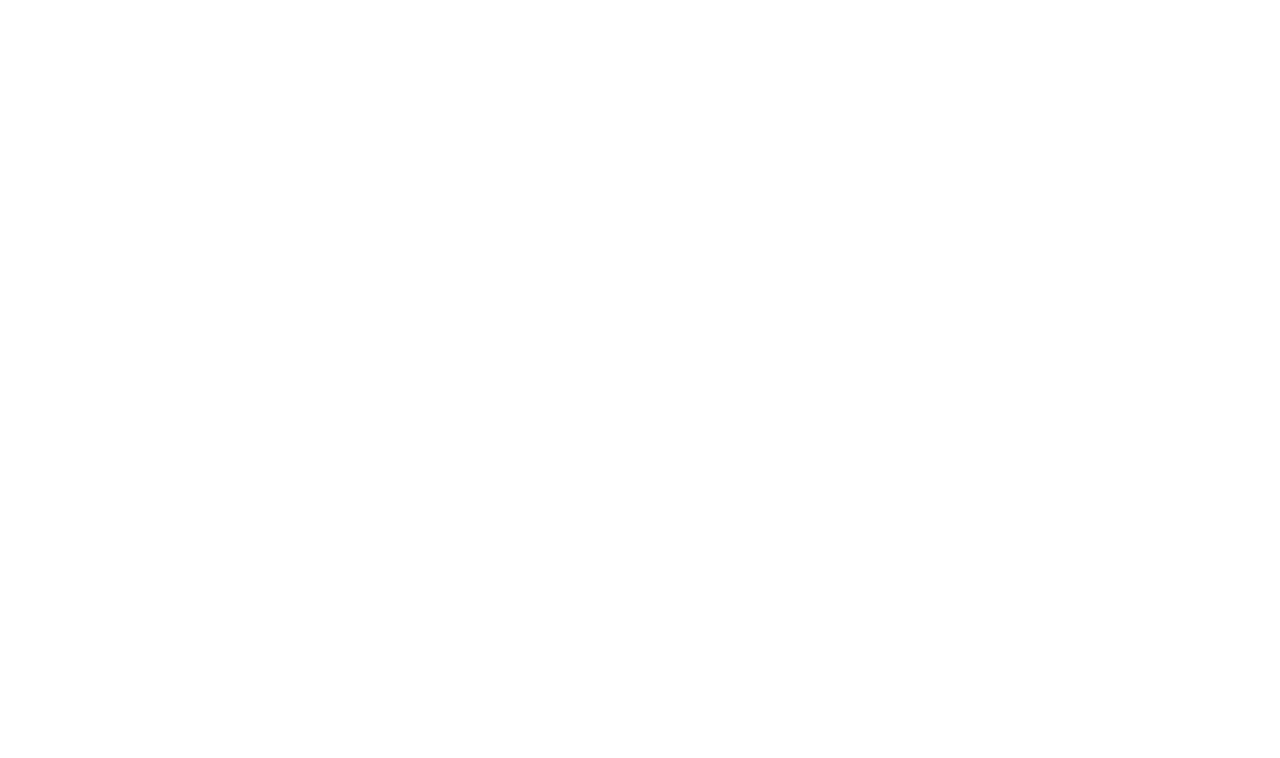
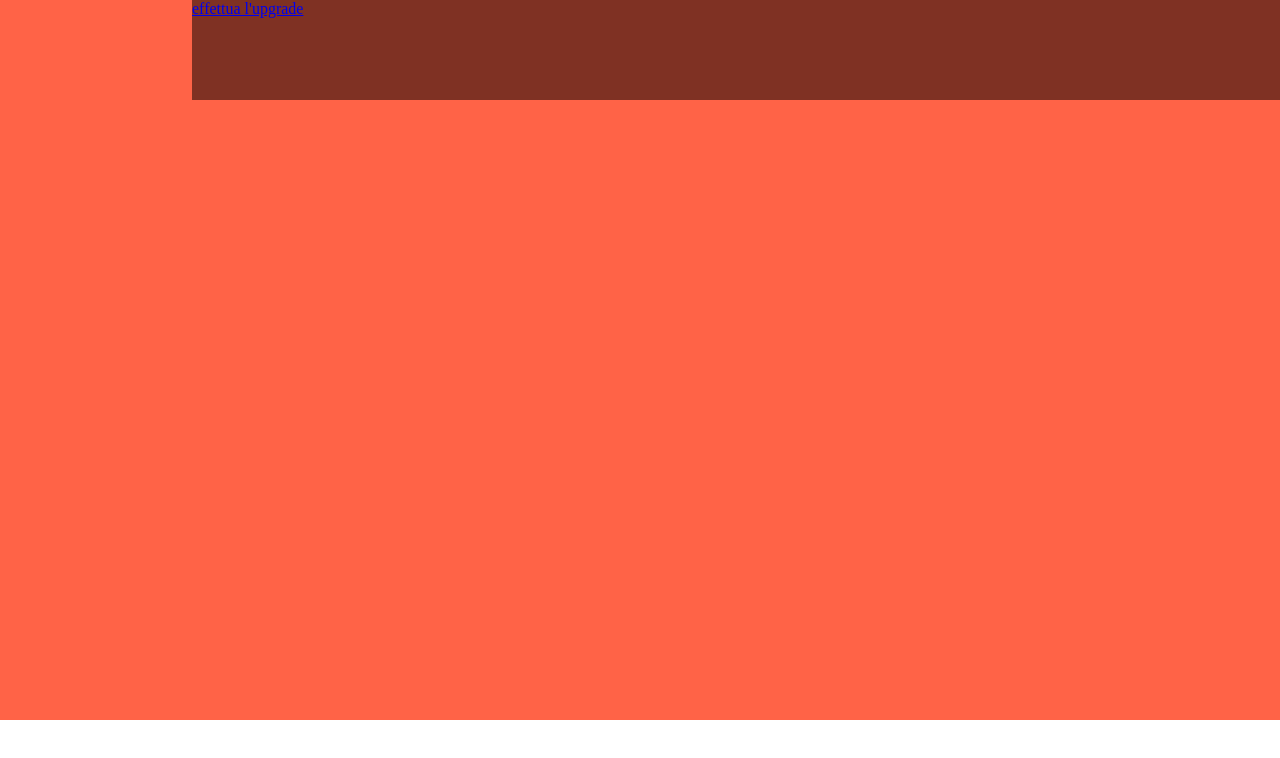
Before and after one commit to ValleLuca/html-css-spotifyweb, a plain HTML site: page index.html in a window 1280 px wide. Drawn offline with Linux system fonts and the light colour scheme.

Commit message:
Esempio brutto per creare bottone

```diff
--- a/css/style.css
+++ b/css/style.css
@@ -0,0 +1,40 @@
+* {
+    margin: 0;
+    padding: 0;
+    box-sizing: border-box;
+}
+
+.container_general {
+    width: 100%;
+    height: 90vh;
+    background-color: yellowgreen;
+    display: flex;
+    flex-direction: row;
+}
+
+.box {
+    background-color: tomato;
+}
+
+.playlist {
+    min-width: 15%;
+    height: 90vh;
+}
+
+.song {
+    min-width: 85%;
+    height: 90vh;
+}
+
+.upgrade {
+    width: 100%;
+    height: 100px;
+    background-color: rgba(0, 0, 0, 0.5);
+    position: fixed;
+}
+
+.button_upgrade {
+    display: flex;
+
+
+}
--- a/index.html
+++ b/index.html
@@ -4,11 +4,26 @@
     <meta charset="UTF-8">
     <meta http-equiv="X-UA-Compatible" content="IE=edge">
     <meta name="viewport" content="width=device-width, initial-scale=1.0">
+    <link rel="stylesheet" href="css/style.css">
     <title>Spotify Brutto</title>
 </head>
 <body>
 
+    <main>
+        <div class="container_general">
 
+            <div class="box playlist"></div>
+
+            <div class="box song">
+                <div class="upgrade">
+                    <div class="button_upgrade">
+                        <a href="#">effettua l'upgrade</a>
+                    </div>
+                </div>
+            </div>
+
+        </div>
+    </main>
 
 </body>
 </html>
```
